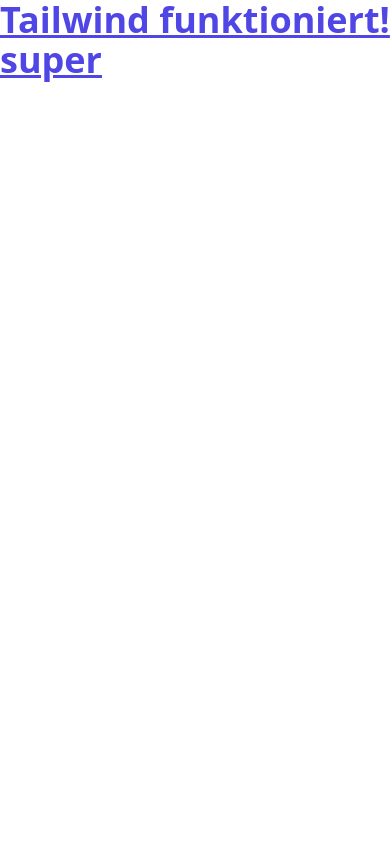
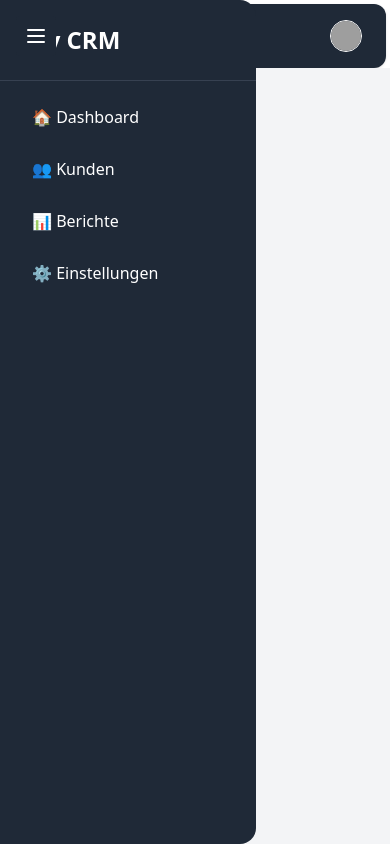
Before and after one commit to KevinFunck/my_big_crm_system, an Angular app: page / in a window 390 px wide. Built offline with nearby package versions, Linux system fonts and the light colour scheme; grey boxes are pictures that could not be loaded.

Commit message:
Add sidebar and toolbar
- Implemented a responsive sidebar
   with navigation links
- Added a top toolbar with user profile
   section
- Built the layout structure using T
  Tailwind CSS

```diff
--- a/src/app/app.component.html
+++ b/src/app/app.component.html
@@ -1,3 +1,17 @@
-<h1 class="text-4xl font-bold underline text-indigo-600">
-  Tailwind funktioniert!  super
-</h1>
+<div class="flex min-h-screen">
+  <!-- Sidebar -->
+  <app-sidebar></app-sidebar>
+
+  <!-- Ride side: Toolbar + Main Content -->
+  <div class="flex-1 flex flex-col">
+
+    <!-- Toolbar -->
+    <app-toolbar></app-toolbar>
+
+    <!-- Main content -->
+    <main class="flex-1 bg-gray-100 p-6">
+      <router-outlet></router-outlet>
+    </main>
+
+  </div>
+</div>
--- /dev/null
+++ b/src/app/layout/sidebar/sidebar/sidebar.component.html
@@ -0,0 +1,32 @@
+<!-- Sidebar Container -->
+<aside
+  class="bg-gray-800 text-white w-64 h-screen fixed md:static top-0 left-0 z-50 transition-transform duration-300 rounded-r-2xl"
+  [class.-translate-x-full]="!isOpen"
+  [class.translate-x-0]="isOpen"
+>
+  <!-- Logo / Titel -->
+  <div class="text-2xl font-bold p-6 border-b border-gray-700">
+    My CRM
+  </div>
+
+  <!-- Navigation Links -->
+  <nav class="flex flex-col p-4 space-y-3">
+    <a href="#" class="hover:bg-gray-700 px-4 py-2 rounded transition">🏠 Dashboard</a>
+    <a href="#" class="hover:bg-gray-700 px-4 py-2 rounded transition">👥 Kunden</a>
+    <a href="#" class="hover:bg-gray-700 px-4 py-2 rounded transition">📊 Berichte</a>
+    <a href="#" class="hover:bg-gray-700 px-4 py-2 rounded transition">⚙️ Einstellungen</a>
+  </nav>
+</aside>
+
+<!-- Hamburger button für mobile view -->
+<button
+  class="md:hidden fixed top-4 left-4 z-50 bg-gray-800 text-white p-2 rounded"
+  (click)="toggleSidebar()"
+  aria-label="Toggle Sidebar"
+>
+  <svg xmlns="http://www.w3.org/2000/svg" class="h-6 w-6" fill="none"
+    viewBox="0 0 24 24" stroke="currentColor">
+    <path stroke-linecap="round" stroke-linejoin="round" stroke-width="2"
+      d="M4 6h16M4 12h16M4 18h16" />
+  </svg>
+</button>
--- /dev/null
+++ b/src/app/layout/sidebar/sidebar/sidebar.component.ts
@@ -0,0 +1,18 @@
+import { Component } from '@angular/core';
+import { CommonModule } from '@angular/common';
+
+@Component({
+  selector: 'app-sidebar',
+  standalone: true,
+  imports: [CommonModule],
+  templateUrl: './sidebar.component.html',
+  styleUrl: './sidebar.component.css'
+})
+export class SidebarComponent {
+   isOpen = true; // for mobile toggle
+
+  toggleSidebar() {
+    this.isOpen = !this.isOpen;
+  }
+
+}
--- /dev/null
+++ b/src/app/layout/toolbar/toolbar/toolbar.component.html
@@ -0,0 +1,9 @@
+<header class=" h-16 bg-gray-800 text-white shadow flex items-center justify-end px-6 rounded-bl-2xl rounded-xl mr-1 ml-1 mt-1">
+
+
+  <!-- User area -->
+  <div class="flex justify-end space-x-4">
+    <span class="hidden sm:inline">Willkommen, Max</span>
+    <img src="https://i.pravatar.cc/32" alt="Profil" class="w-8 h-8 rounded-full border border-white" />
+  </div>
+</header>
--- a/src/app/test/test.component.html
+++ /dev/null
@@ -1 +0,0 @@
-<p>test works!</p>
--- a/src/styles.css
+++ b/src/styles.css
@@ -1,8 +1,3 @@
 @tailwind base;
 @tailwind components;
 @tailwind utilities;
-
-
-/*test*/
-
-/*test*/
```
Also changed, not shown: src/app/app.component.ts (+6 -1 lines), src/app/layout/toolbar/toolbar/toolbar.component.ts (added, +12 -0 lines), src/app/test/test.component.ts (deleted, +0 -12 lines), src/app/layout/sidebar/sidebar/sidebar.component.css (added), src/app/layout/toolbar/toolbar/toolbar.component.css (added), 2 other files (tests, documents, lock files or other folders).
